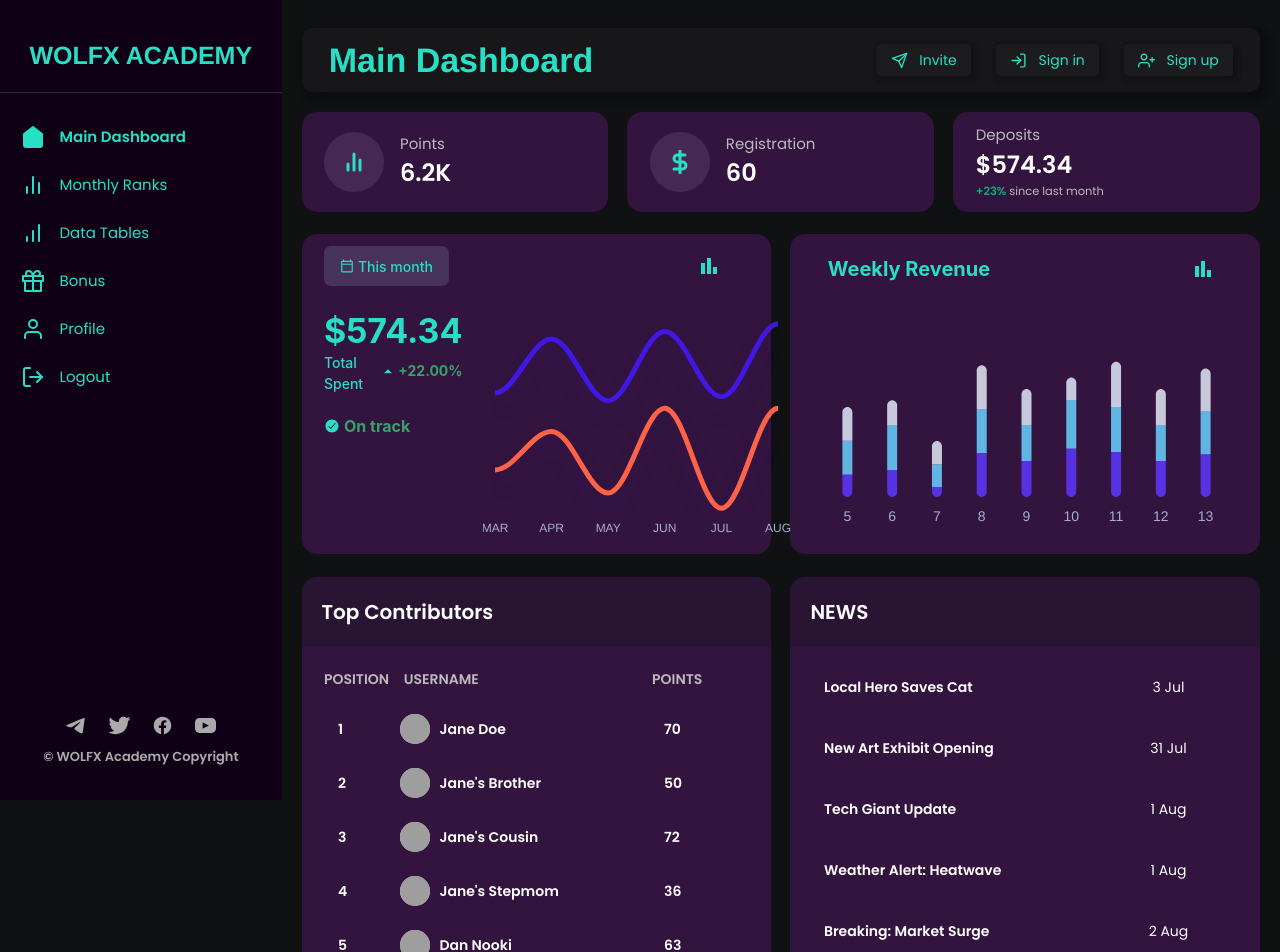
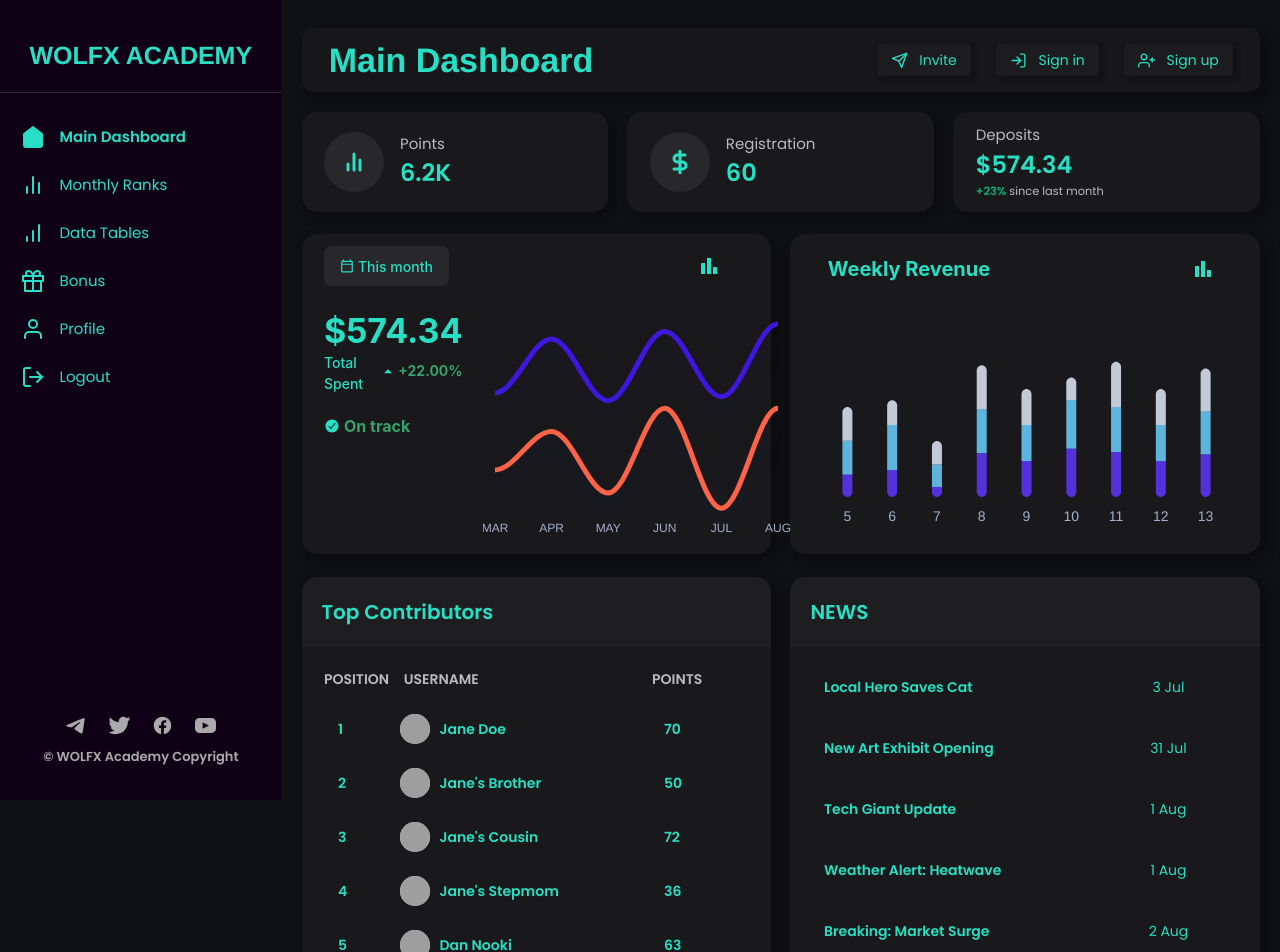
Before and after one commit to infodavid00/project057, a React (Vite) app: page /dashboard in a window 1280 px wide. Shown: the top 952 px of the page. Built offline with nearby package versions, Linux system fonts and the light colour scheme; grey boxes are pictures that could not be loaded.

Commit message:
updated color pallet for board and dt

```diff
--- a/src/comps/dashboard/TotalSpent.jsx
+++ b/src/comps/dashboard/TotalSpent.jsx
@@ -44,7 +44,7 @@ export default function TotalSpent(props) {
       <Flex justify="space-between" ps="0px" pe="20px" pt="5px">
         <Flex align="center" w="100%">
           <Button
-            bg={"rgba(71, 50, 92, 1)"}
+            bg={"rgba(40,40,42,1)"}
             fontSize="sm"
             fontWeight="500"
             color={textColorSecondary}
--- a/src/comps/dashboard/dashboard.css
+++ b/src/comps/dashboard/dashboard.css
@@ -10,7 +10,8 @@
   margin-top: 6em;
 }
 .dashboard-sectionA-container {
-  background-color: rgba(51, 20, 62, 1);
+  background-color: rgba(25,25,27,1);
+  box-shadow: var(--box-shadow);
   width: 32%;
   border-radius: 15px;
   padding: 0.4em 1.4em;
@@ -26,14 +27,15 @@
   align-items: center;
 }
 .dashboard-sectionA-container-iconbody {
-  background-color: rgba(71, 40, 82, 1);
+  /* background-color: var(--background-color); */
+  background-color: rgba(40,40,42,1);
   width: 60px;
   height: 60px;
   border-radius: 50%;
   display: flex;
   justify-content: center;
   align-items: center;
-  color: white;
+  color: var(--color);
 }
 .dashboard-sectionA-container-title {
   font-family: "poppins", sans-serif;
@@ -42,7 +44,7 @@
 }
 .dashboard-sectionA-container-amount {
   font-family: "poppins-semibold", sans-serif;
-  color: white;
+  color: var(--color);
   font-size: 24px;
 }
 .dashboard-sectionA-container-slm {
@@ -58,7 +60,8 @@
 }
 
 .dashboard-charts-box {
-  background-color: rgba(51, 20, 62, 1);
+  background-color: var(--card-color);
+  box-shadow: var(--box-shadow);
   margin-top: 1.4em;
   width: 49%;
   border-radius: 15px;
@@ -66,15 +69,15 @@
   height: 20em;
 }
 #dashboard-charts2-btn:hover {
-  background-color: rgba(81, 60, 102, 1);
+  background-color: rgba(30,30,32,1);
 }
 
 #dashboard-topcontrib-body {
-  background-color: rgba(41, 20, 52, 1);
+  background-color: rgba(30,30,32,1);
   border-radius: 15px 15px 0px 0px;
   padding: 1em;
   font-family: "poppins-semibold", sans-serif;
-  color: white;
+  color: var(--color);
   font-size: 20px;
 }
 #dashboard-topcontrib-headers, .dashboard-topcontrib-body {
@@ -111,7 +114,7 @@
 .dashboard-topcontrib-body div {
   font-family: 'poppins-semibold', sans-serif;
   font-size: 14px;
-  color: white;
+  color: var(--color);
 }
 .dashboard-topcontrib-body-namespace {
   width: 60%;
@@ -141,12 +144,12 @@
   border-radius: 30px; */
 
 }
-.dashboard-topcontrib-body-namespace-rating-inner {
+/* .dashboard-topcontrib-body-namespace-rating-inner {
   width: 0%;
   background-color: dodgerblue;
   border-radius: 30px;
   height: 10px;
-}
+} */
 
 .dashboard-charts-box-scrollable {
   max-height: 28em;
@@ -154,14 +157,12 @@
   height: auto;
 }
 .dashboard-charts-box-scrollable::-webkit-scrollbar {
-  background-color: transparent;
   width: 0.4em;
-  background-color: rgba(41, 20, 52, 1);
+  background-color: rgba(30,30,32,1);
 }
 .dashboard-charts-box-scrollable::-webkit-scrollbar-thumb {
-  background-color: #bbb;
   border-radius: 30px;
-  background-color: rgba(61, 40, 72, 1);
+  background-color: rgba(40,40,42,1);
 }
 .dashboard-news-body div {
   font-size: 14px;
@@ -191,8 +192,8 @@
 #dashboard-news-preview-cont {
   width: 30%;
   border-radius: 10px;
-  background-color: #1e002a;
-  box-shadow: 0px 0px 20px rgba(0, 0, 0, 0.2), 0px 0px 10px rgba(0, 0, 0, 0.1);
+  background-color: rgba(25,25,27,1);
+  box-shadow: var(--box-shadow);
   z-index: 3;
   padding: 1.7em;
   max-height: 20em;
@@ -241,7 +242,6 @@
 #dashboard-sectionA-body {
   display: flex;
   flex-direction: column;
-  margin-top: 8em;
   width: 90%;
   margin-top: 10em;
 }
--- a/src/comps/header/header.css
+++ b/src/comps/header/header.css
@@ -21,7 +21,7 @@
  align-items: center;
  gap: 1em;
  padding: 1em 1.7em;
- box-shadow:  5px 5px 10px rgba(15,15,17,0.6),  5px 5px 10px rgba(10,10,12,0.8);
+ box-shadow: var(--box-shadow);
 }
 #application-header-container1 div {
  font-family: 'Helvetica', sans-serif;
--- a/src/index.css
+++ b/src/index.css
@@ -29,6 +29,7 @@
   --background-color: #101113;
   --panel-color: #0F0015;
   --card-color: rgba(25,25,27,1);
+  --box-shadow:  5px 5px 10px rgba(15,15,17,0.6),  5px 5px 10px rgba(10,10,12,0.8);
 
   font-synthesis: none;
   text-rendering: optimizeLegibility;
```
